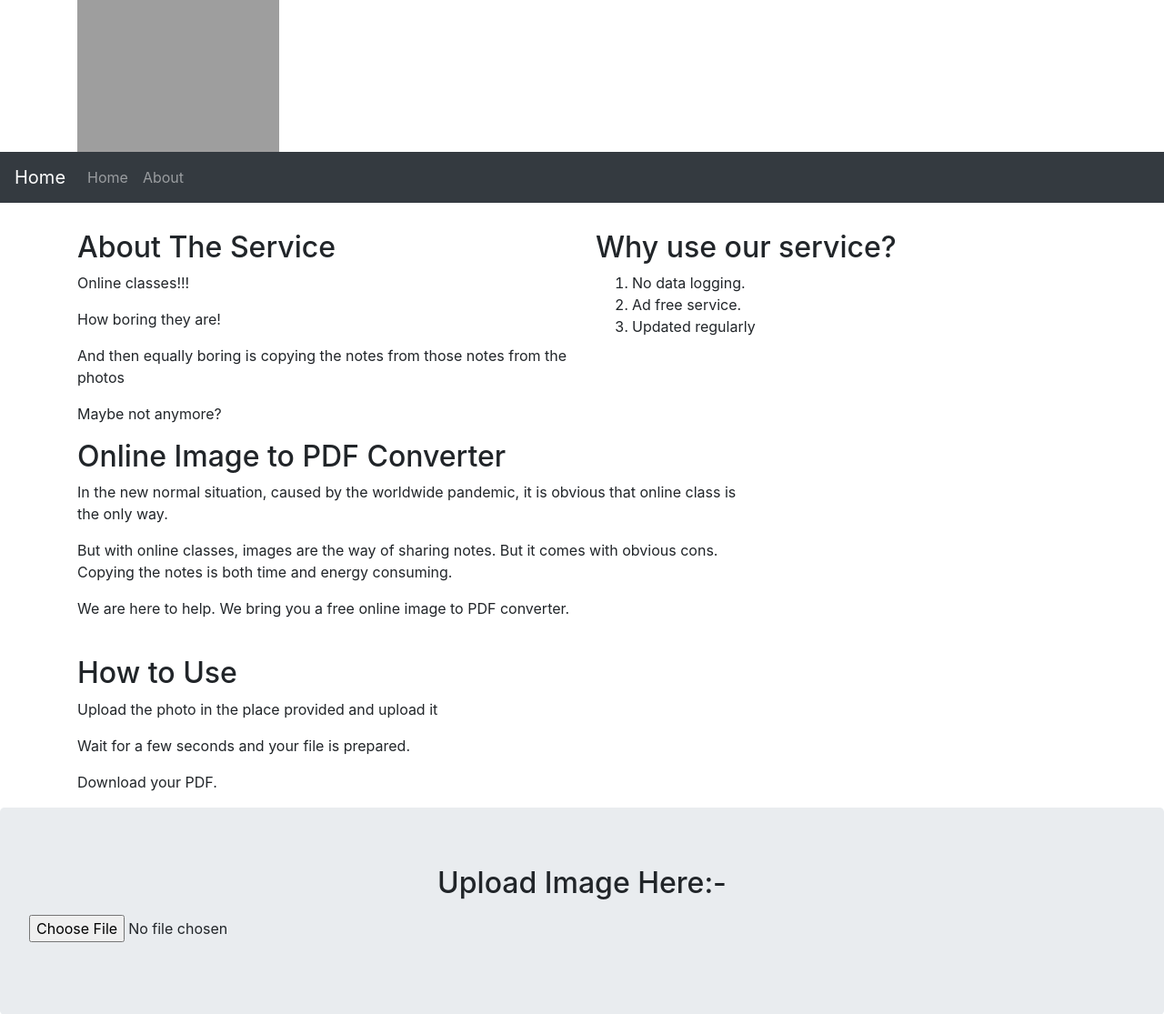
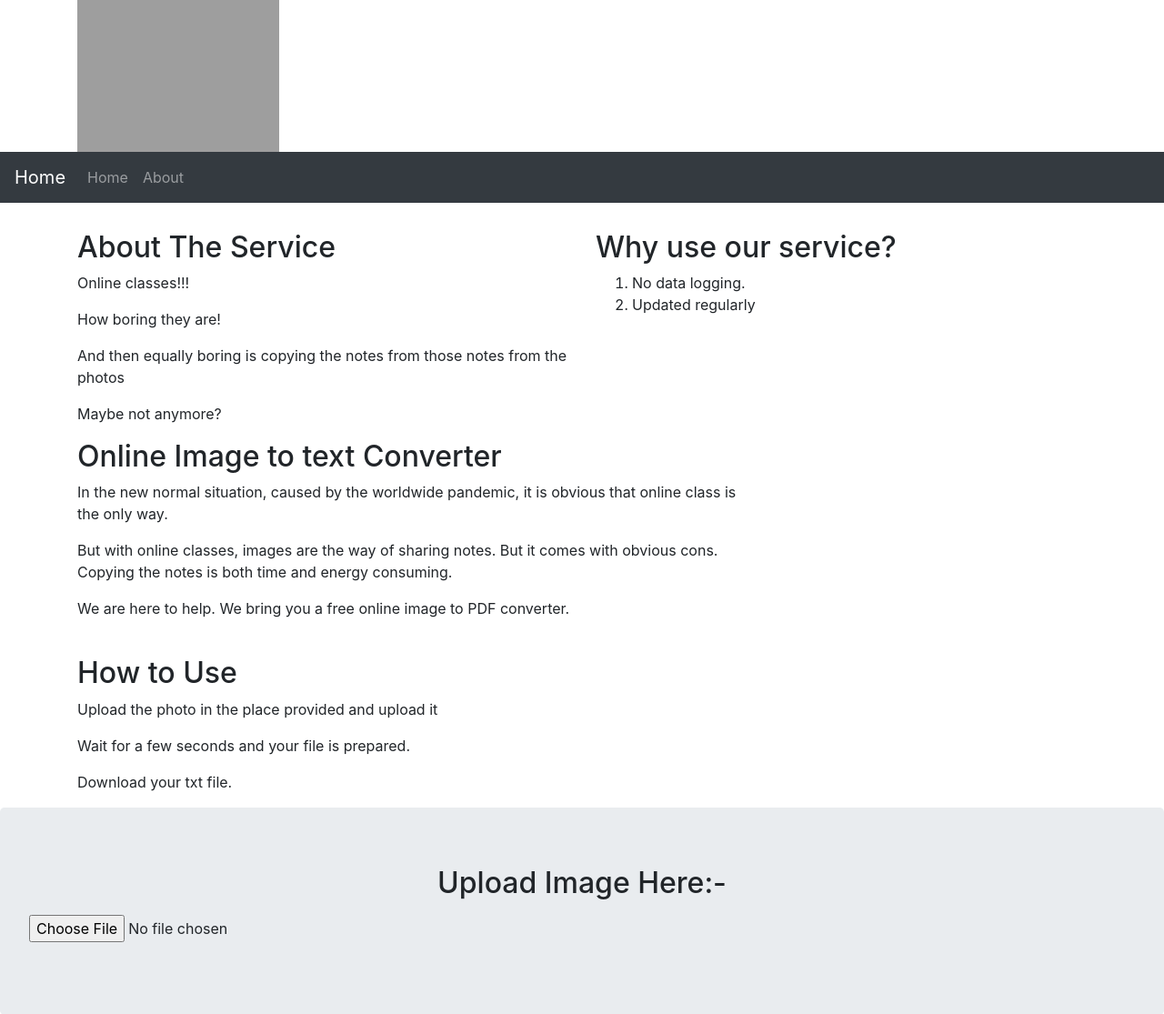
Before and after one commit to soham4abc/texter, a PHP site: page / in a window 1280 px wide. Shown: the top 1115 px of the page at 91% size. Run offline with PHP 8.4, Linux system fonts and the light colour scheme; some libraries are stand-ins or nearby versions; grey boxes are pictures that could not be loaded.

Commit message:
frontend updated

```diff
--- a/Frontend/index.php
+++ b/Frontend/index.php
@@ -54,12 +54,11 @@
       <h2>Why use our service?</h2>
       <ol>
         <li>No data logging.</li>
-        <li>Ad free service.</li>
         <li>Updated regularly</li>
       </ol>
     </div>
     <div class="col-sm-8">
-      <h2>Online Image to PDF Converter</h2>
+      <h2>Online Image to text Converter</h2>
       <p>In the new normal situation, caused by the worldwide pandemic, it is obvious that online class is the only way. </p>
       <p>But with online classes, images are the way of sharing notes. But it comes with obvious cons. Copying the notes is both time and energy consuming.</p>
       <p>We are here to help. We bring you a free online image to PDF converter. </p>
@@ -67,7 +66,7 @@
       <h2>How to Use</h2>
       <p>Upload the photo in the place provided and upload it</p>
       <p>Wait for a few seconds and your file is prepared.</p>
-      <p>Download your PDF.</p>
+      <p>Download your txt file.</p>
     </div>
   </div>
 </div>
```
